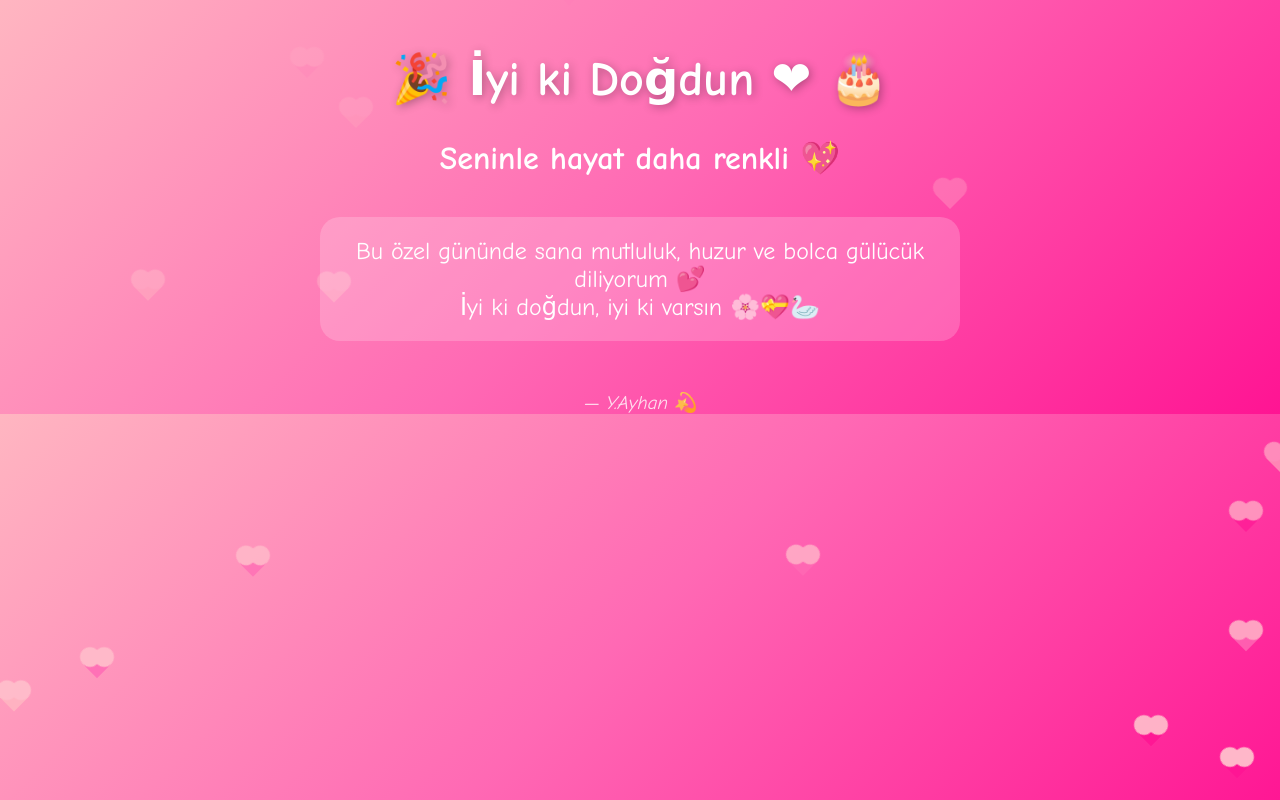
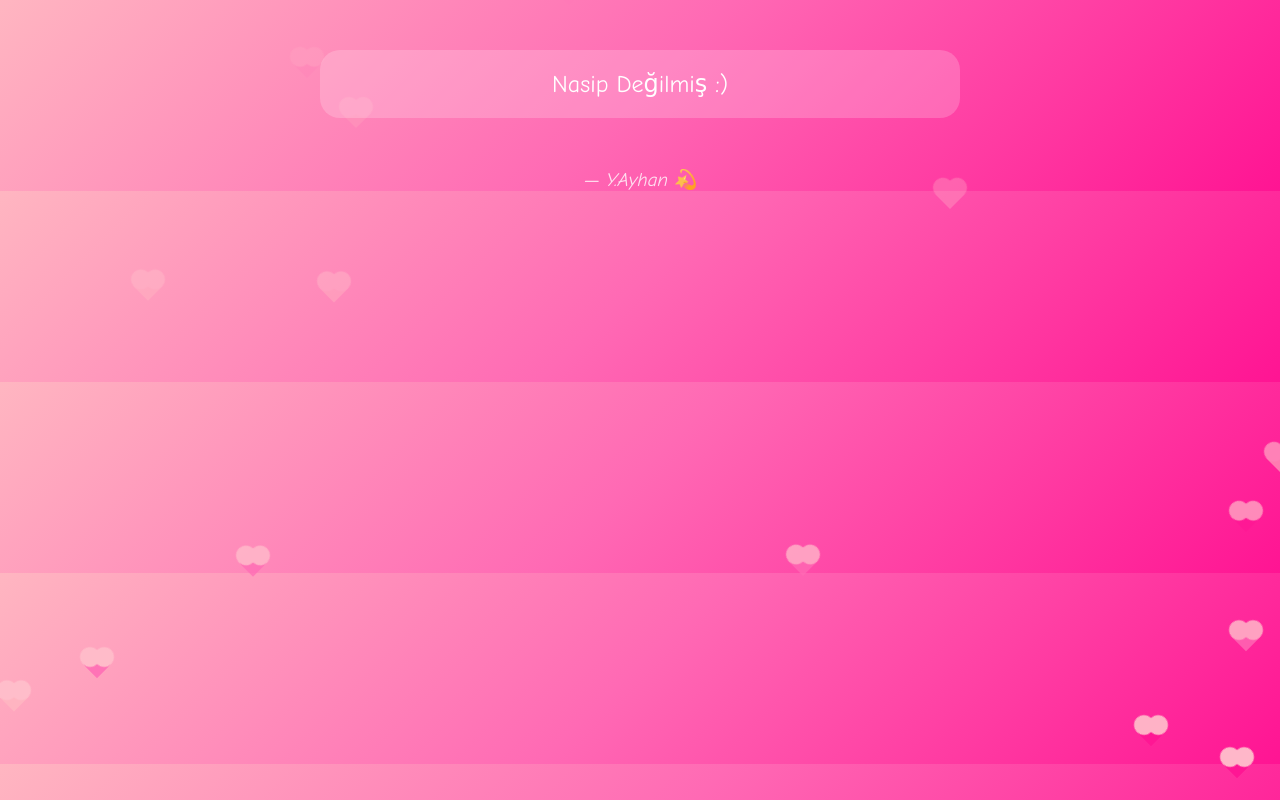
Before and after one commit to iyikivarsin/n, a plain HTML site: page index.html in a window 1280 px wide. Drawn offline with Linux system fonts and the light colour scheme.

Commit message:
Update index.html

```diff
--- a/index.html
+++ b/index.html
@@ -3,7 +3,7 @@
 <head>
   <meta charset="UTF-8">
   <meta name="viewport" content="width=device-width, initial-scale=1.0">
-  <title>İyi ki Doğdun ❤</title>
+  <title>:)</title>
   <style>
     body {
       margin: 0;
@@ -79,11 +79,10 @@
 </head>
 <body>
   <div class="hearts"></div>
-  <h1>🎉 İyi ki Doğdun ❤ 🎂</h1>
-  <h2>Seninle hayat daha renkli 💖</h2>
+  <h1></h1>
+  <h2></h2>
   <div class="message">
-    Bu özel gününde sana mutluluk, huzur ve bolca gülücük diliyorum 💕<br>
-    İyi ki doğdun, iyi ki varsın 🌸💝🦢
+Nasip Değilmiş :)
   </div>
 
   <div class="signature">— Y.Ayhan 💫</div>
```
